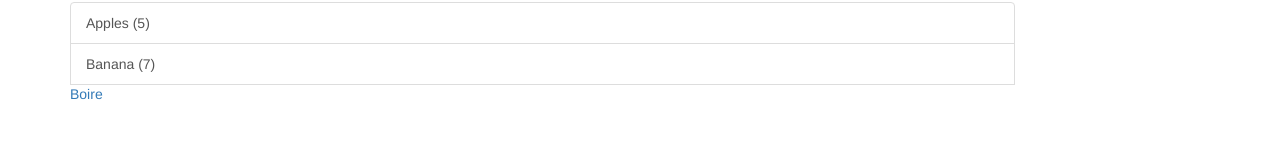
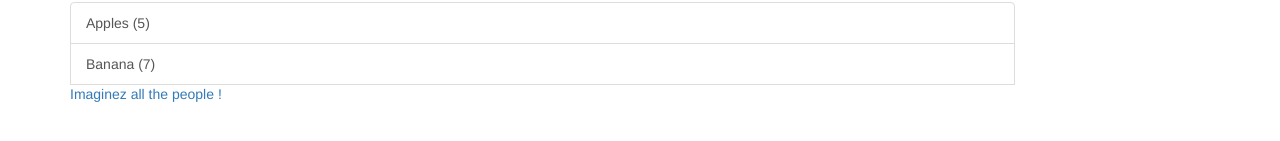
Before and after one commit to Robpiot/udemy-app, an Angular app: page / in a window 1280 px wide. Shown: the part 395-536 px from the top of the page. Built offline with nearby package versions, Linux system fonts and the light colour scheme.

Commit message:
daily push

```diff
--- a/src/app/shopping-list/shopping-list.component.html
+++ b/src/app/shopping-list/shopping-list.component.html
@@ -8,7 +8,8 @@
       *ngFor="let ingredient of ingredients">
         {{ ingredient.name }} ({{ ingredient.amount }})
       </a>
-      <a href="#">Boire</a>
+      <a href="#">Imaginez all the people ! </a>
     </ul>
+
   </div>
 </div>
```
